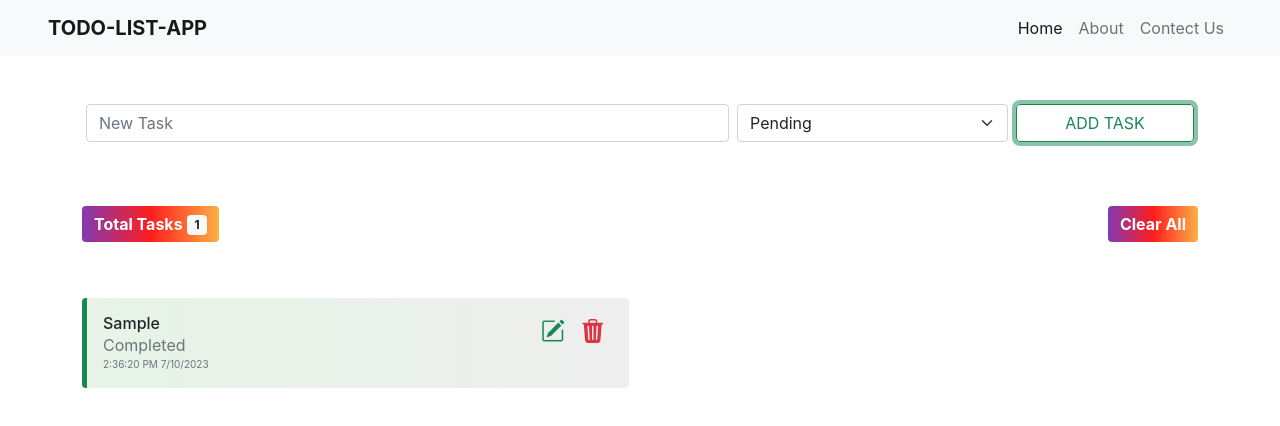
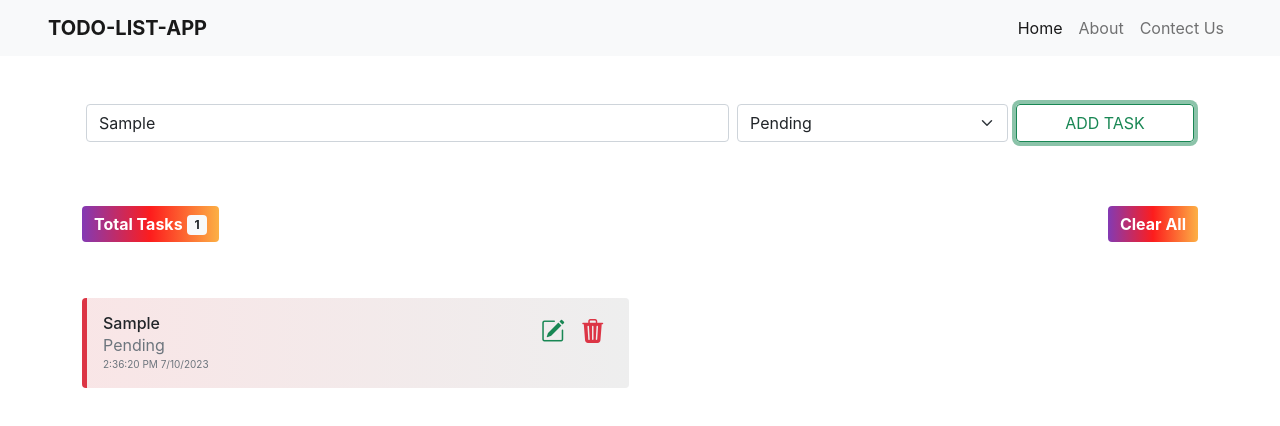
Before and after one commit to Aakash-Developer/react-todo-list, a React (Create React App) app: page / in a window 1280 px wide. Both pictures are taken after typing "Sample" into the empty fields and a click on the button "ADD TASK". Shown: the top 426 px of the page. Built offline with nearby package versions, Linux system fonts and the light colour scheme.

Commit message:
update-07:53

```diff
--- a/src/App.jsx
+++ b/src/App.jsx
@@ -6,14 +6,15 @@ import Tasks from "./components/Tasks/Tasks";
 
 function App() {
   const [taskList, setTaskList] = useState([]);
+  const [Usertask, setUsertask] = useState({});
 
   return (
     <div className="App">
       <Header />
       <main>
         <div className="container">
-          <Add_Tasks taskList={taskList} setTaskList={setTaskList} />
-          <Tasks taskList={taskList} setTaskList={setTaskList} />
+          <Add_Tasks taskList={taskList} setTaskList={setTaskList} Usertask={Usertask} setUsertask={setUsertask} />
+          <Tasks taskList={taskList} setTaskList={setTaskList} Usertask={Usertask} setUsertask={setUsertask} />
         </div>
       </main>
     </div>
--- a/src/components/Add-Tasks/Add_Tasks.jsx
+++ b/src/components/Add-Tasks/Add_Tasks.jsx
@@ -1,8 +1,16 @@
 import "./add_task.css";
 
-export default function Add_Tasks({ taskList, setTaskList }) {
+export default function Add_Tasks({ taskList, setTaskList, Usertask, setUsertask }) {
   const hendelSubmit = (e) => {
     e.preventDefault();
+    if (Usertask.id) {
+      const date = new Date();
+      const UpdatedTaskList = taskList.map((task) =>
+        task.id === Usertask.id ? { id: task.id, task: e.target.task.value, status: e.target.status.value, time: `${date.toLocaleTimeString()} ${date.toLocaleDateString()}` } : task
+      );
+      setTaskList(UpdatedTaskList);
+      setUsertask({});
+    } else {
       const date = new Date();
       const task = {
         id: date.getTime(),
@@ -12,9 +20,10 @@ export default function Add_Tasks({ taskList, setTaskList }) {
       };
       if (e.target.task.value !== "" && e.target.task.value !== undefined) {
         setTaskList([...taskList, task]);
+      }
+    }
     e.target.task.value = "";
     e.target.status.value = "pending";
-    }
   };
 
   return (
@@ -23,23 +32,16 @@ export default function Add_Tasks({ taskList, setTaskList }) {
         <div className="row align-items-start">
           <div className="col-12 col-md-7 col-sm-12  px-1">
             <div className="input-group mb-3">
-              <input
-                type="text"
-                className="form-control"
-                placeholder="New Task"
-                name="task"
-              />
+              <input type="text" className="form-control" placeholder="New Task" name="task" value={Usertask.task || ""} onChange={(e) => setUsertask({ ...Usertask, task: e.target.value })} />
             </div>
           </div>
 
           <div className="col-6 col-md-3 col-sm-6 px-1">
-            <select
-              className="form-select w-100"
-              name="status"
-              aria-label="Default select example"
-            >
+            <select className="form-select w-100" name="status" aria-label="Default select example">
+              <option value="pending" defaultValue>
+                Pending
+              </option>
               <option value="completed">Completed</option>
-              <option value="pending">Pending</option>
             </select>
           </div>
 
--- a/src/components/Tasks/Tasks.jsx
+++ b/src/components/Tasks/Tasks.jsx
@@ -1,35 +1,28 @@
 import React from "react";
 
-export default function Tasks({ taskList, setTaskList }) {
-  // const tasks = [
-  //   { id: 101, task: "Learn Javascript", status: "pennding" },
-  //   { id: 102, task: "Learn Css", status: "pennding" },
-  //   { id: 103, task: "Learn html", status: "completed" },
-  //   { id: 104, task: "Learn python", status: "pennding" },
-  //   { id: 105, task: "work on projects", status: "completed" },
-  //   { id: 106, task: "call to friend", status: "pennding" },
-  //   { id: 107, task: "Learn english", status: "completed" },
-  //   { id: 108, task: "metting 7:30 ", status: "completed" },
-  //   { id: 109, task: "watch Movie ", status: "pending" },
-  // ];
+export default function Tasks({ taskList, setTaskList, Usertask, setUsertask }) {
+  const handelDelete = (id) => {
+    setTaskList(taskList.filter((task) => task.id !== id));
+  };
+
+  const handelEdit = (id) => {
+    setUsertask(taskList.find((task) => task.id === id));
+  };
+
   return (
     <div className="task-box">
       <div className="card border-0">
         <div className="text-center text-md-start mb-3 mb-md-5 d-flex justify-content-between align-items-center flex-wrap">
-          <button type="button" class="btn mybadge shadow-none">
+          <button type="button" className="btn mybadge shadow-none">
             Total Tasks
-            <span class="badge bg-light text-dark ms-1">
-              {" "}
-              {taskList.length}
-            </span>
+            <span className="badge bg-light text-dark ms-1"> {taskList.length}</span>
           </button>
           <button
             type="button"
-            class="btn mybadge shadow-none"
+            className="btn mybadge shadow-none"
             onClick={() => {
               setTaskList([]);
-            }}
-          >
+            }}>
             Clear All
           </button>
         </div>
@@ -41,32 +34,29 @@ export default function Tasks({ taskList, setTaskList }) {
                 task.status === "completed"
                   ? "card task-inner-card  border-5  border-top-0 border-end-0 border-bottom-0 border-success bg-light rounded overflow-hidden"
                   : "card task-inner-card  border-5  border-top-0 border-end-0 border-bottom-0 border-danger bg-light rounded overflow-hidden"
-              }
-            >
+              }>
               <div
                 className={
-                  task.status === "completed"
-                    ? "card-body d-flex justify-content-between align-items-start completed"
-                    : "card-body d-flex justify-content-between align-items-start pendding"
-                }
-              >
+                  task.status === "completed" ? "card-body d-flex justify-content-between align-items-start completed" : "card-body d-flex justify-content-between align-items-start pendding"
+                }>
                 <div className="status">
-                  <h6 className="card-title m-0 text-capitalize">
-                    {task.task}
-                  </h6>
-                  <span className="text-muted text-capitalize">
-                    {task.status}
-                  </span>
-                  <span
-                    className="text-muted text-small d-block m-0"
-                    style={{ fontSize: "10px" }}
-                  >
+                  <h6 className="card-title m-0 text-capitalize">{task.task}</h6>
+                  <span className="text-muted text-capitalize">{task.status}</span>
+                  <span className="text-muted text-small d-block m-0" style={{ fontSize: "10px" }}>
                     {task.time}
                   </span>
                 </div>
                 <div className="action">
-                  <i className="bi bi-pencil-square text-success fs-4 p-2"></i>
-                  <i className="bi bi-trash3-fill text-danger fs-4 p-2"></i>
+                  <i
+                    className="bi bi-pencil-square text-success fs-4 p-2"
+                    onClick={() => {
+                      handelEdit(task.id);
+                    }}></i>
+                  <i
+                    className="bi bi-trash3-fill text-danger fs-4 p-2"
+                    onClick={() => {
+                      handelDelete(task.id);
+                    }}></i>
                 </div>
               </div>
             </div>
```
Lines whose indentation alone changed are shown as unchanged.
